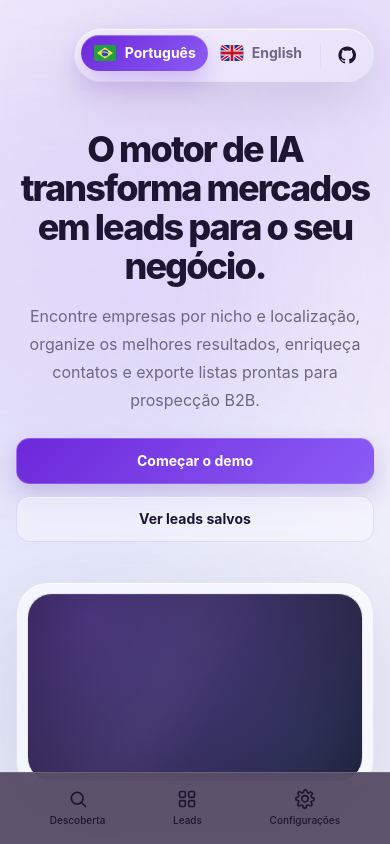
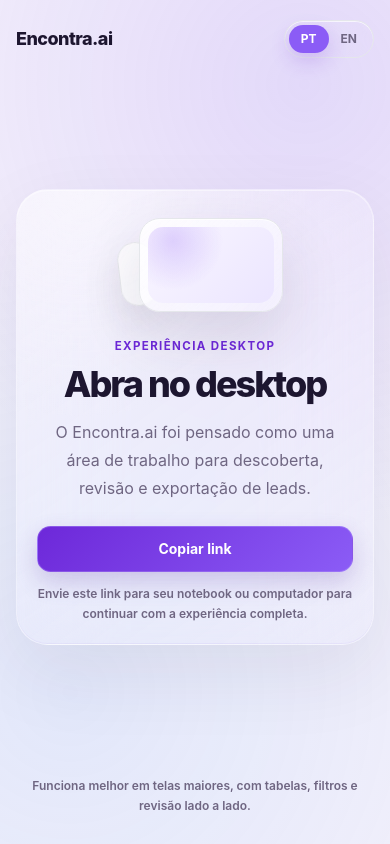
Before and after one commit to HanuBehr/encontraaiapp, a Next.js app in the folder web/: page / in a window 390 px wide. Shown: the top 844 px of the page. Built offline with nearby package versions, Linux system fonts and the light colour scheme.

Commit message:
feat: add mobile desktop prompt

```diff
--- a/web/components/app-shell/AppShell.tsx
+++ b/web/components/app-shell/AppShell.tsx
@@ -2,11 +2,11 @@
 
 import Link from "next/link";
 import { usePathname, useRouter } from "next/navigation";
-import { useEffect } from "react";
+import { useEffect, useState } from "react";
 
 import { useI18n } from "@/lib/i18n/client";
 import { isDemoMode } from "@/lib/demo/mode";
-import type { TranslationKey } from "@/lib/i18n/translations";
+import type { Locale, TranslationKey } from "@/lib/i18n/translations";
 
 type AppShellProps = {
   children: React.ReactNode;
@@ -47,6 +47,21 @@
       <path d="M15 21v-8a1 1 0 0 0-1-1h-4a1 1 0 0 0-1 1v8" />
       <path d="M3 10a2 2 0 0 1 .7-1.5l7-6a2 2 0 0 1 2.6 0l7 6A2 2 0 0 1 21 10v9a2 2 0 0 1-2 2H5a2 2 0 0 1-2-2z" />
     </svg>
+  );
+}
+
+function DesktopPromptIcon() {
+  return (
+    <div className="relative mx-auto h-28 w-44" aria-hidden="true">
+      <div className="absolute left-3 top-8 h-16 w-9 rotate-[-7deg] rounded-[1.1rem] border border-brand-orchid/16 bg-white/70 shadow-[0_16px_38px_rgba(47,38,61,0.10),inset_0_1px_0_rgba(255,255,255,0.72)] backdrop-blur-2xl">
+        <div className="mx-auto mt-2 h-1 w-3 rounded-full bg-brand-orchid/18" />
+      </div>
+      <div className="absolute right-0 top-2 h-[5.9rem] w-36 rounded-[1.3rem] border border-brand-orchid/14 bg-[linear-gradient(135deg,rgba(255,255,255,0.86),rgba(244,241,255,0.70))] p-2 shadow-[0_24px_60px_rgba(47,38,61,0.13),inset_0_1px_0_rgba(255,255,255,0.78)] backdrop-blur-3xl">
+        <div className="h-full rounded-[0.95rem] bg-[radial-gradient(circle_at_20%_18%,rgba(139,92,246,0.24),transparent_42%),linear-gradient(135deg,#faf7ff,#ebe5ff)]" />
+      </div>
+      <div className="absolute bottom-2 right-11 h-2 w-16 rounded-full bg-brand-orchid/12" />
+      <div className="absolute bottom-0 right-4 h-2 w-28 rounded-full bg-brand-graphite/8 blur-md" />
+    </div>
   );
 }
 
@@ -134,14 +149,8 @@
 export function AppShell({ children }: AppShellProps) {
   const pathname = usePathname();
   const router = useRouter();
-  const { t } = useI18n();
+  const { locale, setLocale, t } = useI18n();
   const expanded = false;
-  const navItems = navItemConfigs.map((item) => ({
-    href: item.href,
-    label: t(item.labelKey),
-    description: t(item.descriptionKey),
-    Icon: item.Icon,
-  }));
   const desktopNavItems = desktopNavItemConfigs.map((item) => ({
     href: item.href,
     label: t(item.labelKey),
@@ -163,8 +172,9 @@
     <div className="relative min-h-screen overflow-x-hidden bg-brand-canvas text-brand-graphite">
       <div className="ea-ambient-noise pointer-events-none fixed inset-0 z-0 opacity-50" />
       <div className="pointer-events-none fixed inset-0 z-0 bg-[radial-gradient(circle_at_78%_10%,rgba(139,92,246,0.16),transparent_28rem),radial-gradient(circle_at_18%_82%,rgba(96,165,250,0.12),transparent_30rem)]" />
+      <MobileDesktopPrompt locale={locale} setLocale={setLocale} />
       {isDemoMode() ? (
-        <div className="fixed bottom-20 right-4 z-50 rounded-full border border-brand-orchid/20 bg-white/65 px-2.5 py-1 text-[11px] font-bold text-brand-muted shadow-[0_10px_28px_rgba(47,38,61,0.08)] backdrop-blur-xl lg:bottom-5 lg:right-6">
+        <div className="fixed bottom-20 right-4 z-50 hidden rounded-full border border-brand-orchid/20 bg-white/65 px-2.5 py-1 text-[11px] font-bold text-brand-muted shadow-[0_10px_28px_rgba(47,38,61,0.08)] backdrop-blur-xl lg:bottom-5 lg:right-6 lg:block">
           {t("app.demoBadge")}
         </div>
       ) : null}
@@ -191,32 +201,109 @@
         </div>
       </aside>
 
-      {/* Mobile bottom nav */}
-      <nav className="fixed bottom-0 left-0 right-0 z-50 flex items-center justify-around border-t border-white/[0.12] bg-[#554A64]/[0.94] px-4 py-2 backdrop-blur-xl lg:hidden">
-        {navItems.map((item) => {
-          const active = pathname === item.href || pathname.startsWith(`${item.href}/`);
-          return (
-            <Link
-              key={item.href}
-              href={item.href}
-              aria-current={active ? "page" : undefined}
-              className={
-                active
-                  ? "flex flex-col items-center gap-0.5 rounded-[16px] px-5 py-2 text-[10px] font-semibold text-white/96"
-                  : "flex flex-col items-center gap-0.5 rounded-[16px] px-5 py-2 text-[10px] font-medium text-white/62 transition hover:text-white/88 motion-reduce:transition-none"
-              }
-            >
-              <item.Icon className="mb-0.5 h-5 w-5" />
-              {item.label}
-            </Link>
-          );
-        })}
-      </nav>
-
       {/* Main */}
-      <main className="relative z-10 w-full px-4 py-5 pb-16 sm:px-6 lg:pl-[78px] lg:pr-7 lg:py-7 lg:pb-7">
+      <main className="relative z-10 hidden w-full px-4 py-5 pb-16 sm:px-6 lg:block lg:pl-[78px] lg:pr-7 lg:py-7 lg:pb-7">
         <div className="mx-auto w-full max-w-[2200px]">{children}</div>
       </main>
     </div>
   );
 }
+
+function MobileDesktopPrompt({ locale, setLocale }: { locale: Locale; setLocale: (locale: Locale) => void }) {
+  const [copied, setCopied] = useState(false);
+  const copy = mobileDesktopCopy[locale];
+
+  async function copyLink() {
+    const url = window.location.href;
+    try {
+      await window.navigator.clipboard.writeText(url);
+      setCopied(true);
+      window.setTimeout(() => setCopied(false), 1800);
+    } catch {
+      setCopied(false);
+    }
+  }
+
+  return (
+    <section className="relative z-20 flex min-h-screen px-4 py-5 lg:hidden">
+      <div className="pointer-events-none absolute left-[-9rem] top-[-7rem] h-72 w-72 rounded-full bg-brand-orchid/12 blur-3xl" />
+      <div className="pointer-events-none absolute bottom-[-8rem] right-[-8rem] h-72 w-72 rounded-full bg-brand-olive/18 blur-3xl" />
+
+      <div className="relative mx-auto flex w-full max-w-md flex-col justify-between gap-8">
+        <header className="flex items-center justify-between gap-3">
+          <Link href="/" className="text-lg font-extrabold tracking-[-0.03em] text-brand-graphite" aria-label="Encontra.ai">
+            Encontra.ai
+          </Link>
+          <div className="inline-flex rounded-full border border-brand-orchid/14 bg-white/58 p-1 shadow-[inset_0_1px_0_rgba(255,255,255,0.70)] backdrop-blur-2xl">
+            {mobileLocales.map((option) => {
+              const active = option.locale === locale;
+              return (
+                <button
+                  key={option.locale}
+                  type="button"
+                  onClick={() => setLocale(option.locale)}
+                  aria-pressed={active}
+                  className={`rounded-full px-3 py-1.5 text-xs font-bold transition focus:outline-none focus:ring-2 focus:ring-brand-orchid/30 motion-reduce:transition-none ${
+                    active ? "bg-brand-orchid text-white shadow-[0_8px_20px_rgba(109,40,217,0.20)]" : "text-brand-muted hover:bg-brand-orchid/[0.07] hover:text-brand-graphite"
+                  }`}
+                >
+                  {option.label}
+                </button>
+              );
+            })}
+          </div>
+        </header>
+
+        <div className="rounded-[2rem] border border-white/30 bg-[radial-gradient(circle_at_18%_0%,rgba(255,255,255,0.48),transparent_42%),linear-gradient(145deg,rgba(255,255,255,0.28),rgba(238,232,255,0.16))] p-5 text-center shadow-[0_28px_78px_rgba(47,38,61,0.08),inset_0_1px_0_rgba(255,255,255,0.48),inset_0_-1px_0_rgba(109,40,217,0.05)] backdrop-blur-[48px]">
+          <DesktopPromptIcon />
+          <p className="ea-kicker mt-4">{copy.badge}</p>
+          <h1 className="mt-3 text-4xl font-extrabold leading-[0.98] tracking-[-0.055em] text-brand-graphite">
+            {copy.title}
+          </h1>
+          <p className="mx-auto mt-4 max-w-[20rem] text-base leading-7 text-brand-muted">
+            {copy.description}
+          </p>
+
+          <div className="mt-6 grid gap-3">
+            <button type="button" onClick={copyLink} className="ea-button-primary inline-flex items-center justify-center px-5 py-3 text-sm font-bold">
+              {copied ? copy.copiedAction : copy.copyAction}
+            </button>
+            <p className="text-xs font-semibold leading-5 text-brand-muted">
+              {copy.hint}
+            </p>
+          </div>
+        </div>
+
+        <footer className="pb-2 text-center text-xs font-semibold leading-5 text-brand-muted">
+          {copy.footer}
+        </footer>
+      </div>
+    </section>
+  );
+}
+
+const mobileLocales = [
+  { locale: "pt-BR", label: "PT" },
+  { locale: "en", label: "EN" },
+] as const;
+
+const mobileDesktopCopy = {
+  "pt-BR": {
+    badge: "Experiência desktop",
+    title: "Abra no desktop",
+    description: "O Encontra.ai foi pensado como uma área de trabalho para descoberta, revisão e exportação de leads.",
+    copyAction: "Copiar link",
+    copiedAction: "Link copiado",
+    hint: "Envie este link para seu notebook ou computador para continuar com a experiência completa.",
+    footer: "Funciona melhor em telas maiores, com tabelas, filtros e revisão lado a lado.",
+  },
+  en: {
+    badge: "Desktop experience",
+    title: "Open on desktop",
+    description: "Encontra.ai is designed as a workspace for lead discovery, review, and export.",
+    copyAction: "Copy link",
+    copiedAction: "Link copied",
+    hint: "Send this link to your laptop or computer to continue with the full experience.",
+    footer: "Best on larger screens with tables, filters, and side-by-side review.",
+  },
+} as const;
```
